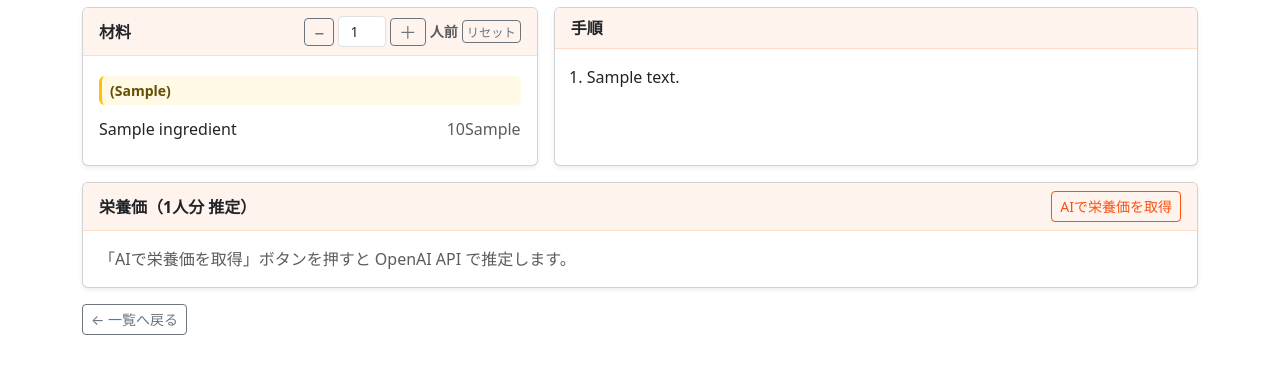
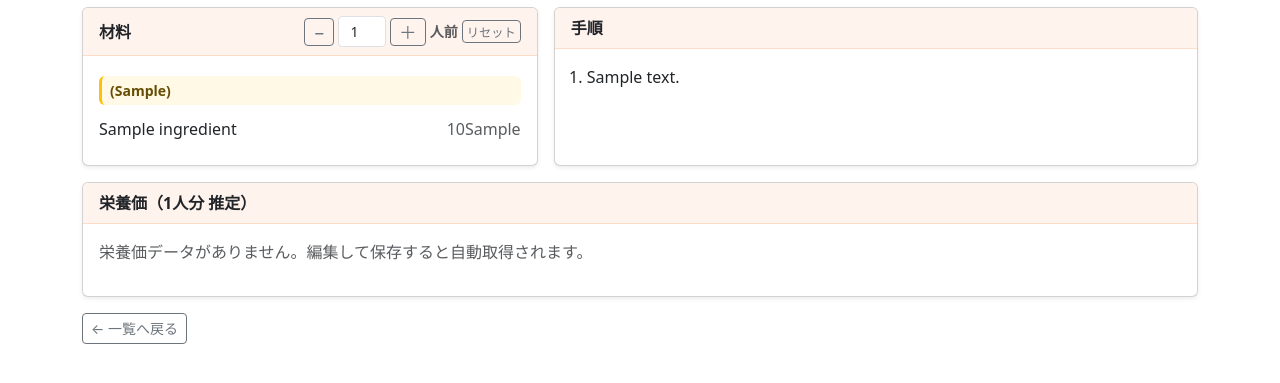
Before and after one commit to Rkawab/COproject, a Django app: page /recipes/1/ in a window 1280 px wide. Shown: the part 168-551 px from the top of the page. Run offline with Django 5.2, Linux system fonts and the light colour scheme; a user stored in the database is signed in; tables that the repository leaves empty hold one stand-in row (values such as "Sample post"); some libraries are stand-ins or nearby versions.

Commit message:
栄養価の読み取りを登録時に変更

````diff
--- a/recipes/views.py
+++ b/recipes/views.py
@@ -13,6 +13,58 @@ from .recipe_reader import RecipeReadError, extract_recipe_info
 from .recipe_url_reader import RecipeURLError, fetch_recipe_from_url
 
 logger = logging.getLogger(__name__)
+
+
+def _fetch_and_cache_nutrition(recipe, old_name=None):
+    """OpenAI API で栄養価を推定しキャッシュに保存する。エラーはログ記録のみ。"""
+    # 名前変更時は古いキャッシュを削除
+    if old_name and old_name != recipe.name:
+        NutritionCache.objects.filter(recipe_name=old_name).delete()
+    # 現在の名前のキャッシュを削除して再取得
+    NutritionCache.objects.filter(recipe_name=recipe.name).delete()
+
+    ingredients_text = "\n".join(
+        [f"- {i.name} {i.display_amount}" for i in recipe.ingredients.all()]
+    ) or "（材料未登録）"
+
+    prompt = f"""以下の料理について、1人分の推定栄養価を教えてください。
+
+料理名: {recipe.name}
+人数: {recipe.servings}人前
+材料:
+{ingredients_text}
+
+以下のJSON形式のみで返答してください（説明文・コードブロック不要）:
+{{"calories": 数値, "protein": 数値, "fat": 数値, "carbs": 数値, "salt": 数値}}
+
+単位: calories=kcal, protein/fat/carbs/salt=g（すべて1人分）"""
+
+    raw = ""
+    try:
+        import openai
+        client = openai.OpenAI(api_key=settings.OPENAI_API_KEY)
+        response = client.chat.completions.create(
+            model="gpt-4o-mini",
+            messages=[{"role": "user", "content": prompt}],
+            max_tokens=150,
+        )
+        raw = response.choices[0].message.content.strip()
+        raw = raw.replace("```json", "").replace("```", "").strip()
+        data = json.loads(raw)
+
+        NutritionCache.objects.create(
+            recipe_name=recipe.name,
+            calories=data.get("calories"),
+            protein=data.get("protein"),
+            fat=data.get("fat"),
+            carbs=data.get("carbs"),
+            salt=data.get("salt"),
+            raw_response=raw,
+        )
+    except json.JSONDecodeError:
+        logger.error("栄養価JSONパース失敗: %s", raw)
+    except Exception as e:
+        logger.error("栄養価取得エラー: %s", e)
 
 
 @login_required
@@ -59,6 +111,9 @@ def recipe_create(request):
                 step.save()
             for step in step_formset.deleted_objects:
                 step.delete()
+
+            # 栄養価をAIで自動取得
+            _fetch_and_cache_nutrition(recipe)
 
             messages.success(request, f"「{recipe.name}」を登録しました。")
             return redirect("recipes:detail", pk=recipe.pk)
@@ -107,6 +162,7 @@ def recipe_edit(request, pk):
     recipe = get_object_or_404(Recipe, pk=pk)
 
     if request.method == "POST":
+        old_name = recipe.name  # 名前変更検出のため保存前に記録
         form = RecipeForm(request.POST, instance=recipe)
         ingredient_formset = IngredientFormSet(request.POST, instance=recipe, prefix="ingredients")
         step_formset = StepFormSet(request.POST, instance=recipe, prefix="steps")
@@ -122,6 +178,9 @@ def recipe_edit(request, pk):
                 if step.order != i:
                     step.order = i
                     step.save()
+
+            # 栄養価をAIで自動取得（内容変更があるためキャッシュを更新）
+            _fetch_and_cache_nutrition(recipe, old_name=old_name)
 
             messages.success(request, f"「{recipe.name}」を更新しました。")
             return redirect("recipes:detail", pk=recipe.pk)
--- a/templates/recipes/detail.html
+++ b/templates/recipes/detail.html
@@ -97,17 +97,12 @@
         <!-- 栄養価 -->
         <div class="col-12">
             <div class="card shadow-sm">
-                <div class="card-header fw-bold d-flex justify-content-between align-items-center">
+                <div class="card-header fw-bold">
                     <span>栄養価（1人分 推定）</span>
-                    {% if not nutrition %}
-                    <button id="btn-nutrition" class="btn btn-sm btn-outline-primary">
-                        AIで栄養価を取得
-                    </button>
-                    {% endif %}
                 </div>
                 <div class="card-body">
                     {% if nutrition %}
-                    <div class="row text-center g-2" id="nutrition-display">
+                    <div class="row text-center g-2">
                         <div class="col"><div class="nutrition-item"><div class="value">{{ nutrition.calories|floatformat:0 }}</div><div class="label">kcal</div></div></div>
                         <div class="col"><div class="nutrition-item"><div class="value">{{ nutrition.protein|floatformat:1 }}</div><div class="label">たんぱく質(g)</div></div></div>
                         <div class="col"><div class="nutrition-item"><div class="value">{{ nutrition.fat|floatformat:1 }}</div><div class="label">脂質(g)</div></div></div>
@@ -116,20 +111,7 @@
                     </div>
                     <p class="text-muted small mt-2 mb-0">※ AI による推定値です。実際の値と異なる場合があります。</p>
                     {% else %}
-                    <div id="nutrition-placeholder" class="text-muted">
-                        「AIで栄養価を取得」ボタンを押すと OpenAI API で推定します。
-                    </div>
-                    <div id="nutrition-display" class="d-none">
-                        <div class="row text-center g-2">
-                            <div class="col"><div class="nutrition-item"><div class="value" id="n-cal">-</div><div class="label">kcal</div></div></div>
-                            <div class="col"><div class="nutrition-item"><div class="value" id="n-pro">-</div><div class="label">たんぱく質(g)</div></div></div>
-                            <div class="col"><div class="nutrition-item"><div class="value" id="n-fat">-</div><div class="label">脂質(g)</div></div></div>
-                            <div class="col"><div class="nutrition-item"><div class="value" id="n-carb">-</div><div class="label">炭水化物(g)</div></div></div>
-                            <div class="col"><div class="nutrition-item"><div class="value" id="n-salt">-</div><div class="label">塩分(g)</div></div></div>
-                        </div>
-                        <p class="text-muted small mt-2 mb-0">※ AI による推定値です。実際の値と異なる場合があります。</p>
-                    </div>
-                    <div id="nutrition-error" class="text-danger d-none"></div>
+                    <p class="text-muted">栄養価データがありません。編集して保存すると自動取得されます。</p>
                     {% endif %}
                 </div>
             </div>
@@ -204,43 +186,4 @@ function copyRecipeUrl(btn) {
     });
 })();
 </script>
-{% if not nutrition %}
-<script>
-document.addEventListener('DOMContentLoaded', function () {
-    const btn = document.getElementById('btn-nutrition');
-    if (!btn) return;
-
-    btn.addEventListener('click', function () {
-        btn.disabled = true;
-        btn.textContent = '取得中…';
-
-        fetch('{% url "recipes:nutrition" recipe.pk %}')
-            .then(res => res.json())
-            .then(data => {
-                if (data.error) {
-                    document.getElementById('nutrition-error').textContent = data.error;
-                    document.getElementById('nutrition-error').classList.remove('d-none');
-                    btn.disabled = false;
-                    btn.textContent = 'AIで栄養価を取得';
-                    return;
-                }
-                document.getElementById('n-cal').textContent  = Math.round(data.calories);
-                document.getElementById('n-pro').textContent  = parseFloat(data.protein).toFixed(1);
-                document.getElementById('n-fat').textContent  = parseFloat(data.fat).toFixed(1);
-                document.getElementById('n-carb').textContent = parseFloat(data.carbs).toFixed(1);
-                document.getElementById('n-salt').textContent = parseFloat(data.salt).toFixed(1);
-                document.getElementById('nutrition-placeholder').classList.add('d-none');
-                document.getElementById('nutrition-display').classList.remove('d-none');
-                btn.textContent = '取得済み';
-            })
-            .catch(() => {
-                document.getElementById('nutrition-error').textContent = '通信エラーが発生しました。';
-                document.getElementById('nutrition-error').classList.remove('d-none');
-                btn.disabled = false;
-                btn.textContent = 'AIで栄養価を取得';
-            });
-    });
-});
-</script>
-{% endif %}
 {% endblock %}
````
